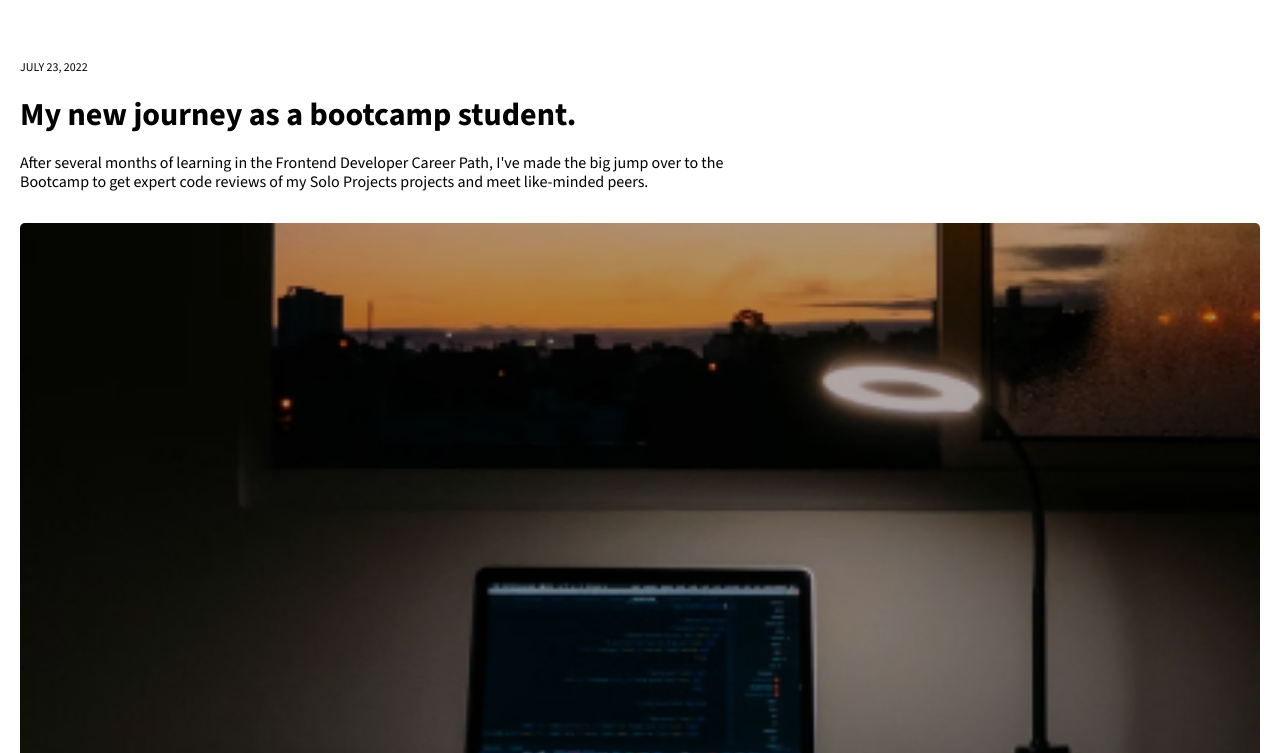
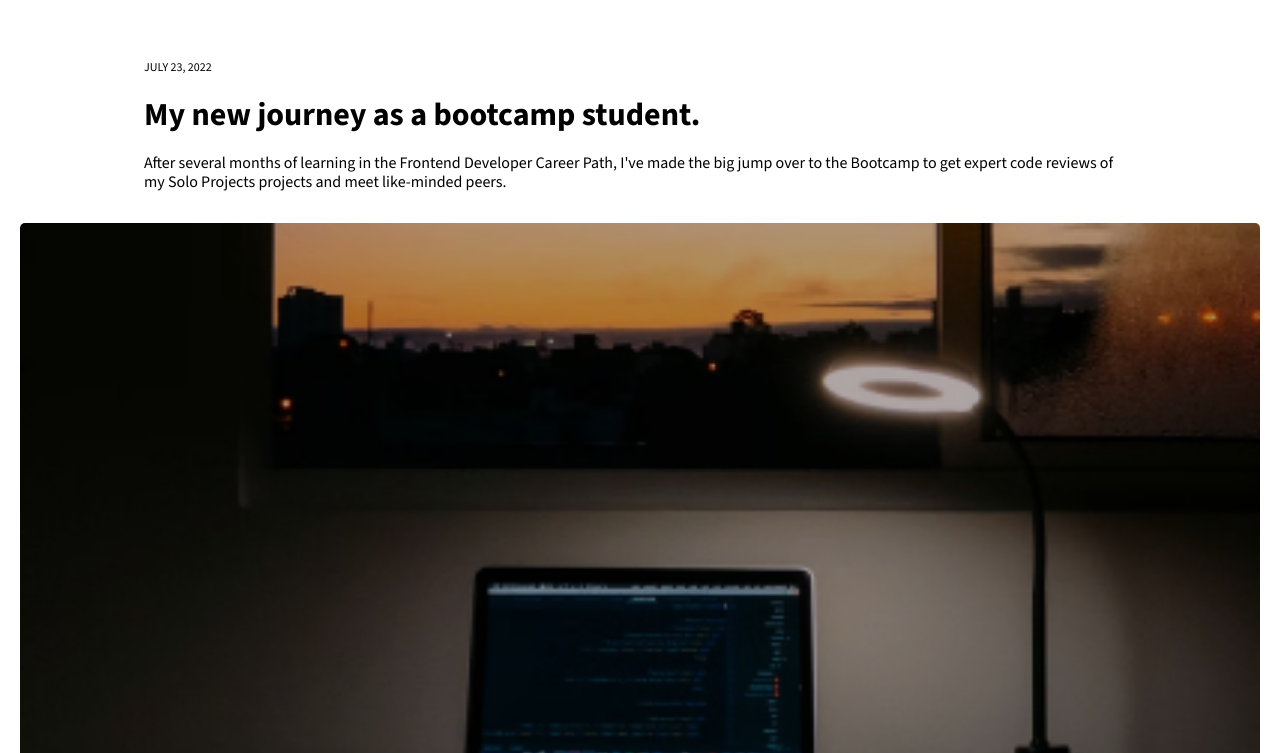
Before and after one commit to Shanmukh459/Learning-journal, a website built with Vite: page index.html in a window 1280 px wide. Both pictures are taken after a click on the button "HOME". Shown: the part 47-800 px from the top of the page. Built offline with nearby package versions, Linux system fonts and the light colour scheme.

Commit message:
widescreen styles for home screen

```diff
--- a/css/style.css
+++ b/css/style.css
@@ -7,7 +7,11 @@ body {
     margin: 0;
     padding: 0;
     font-family: 'Source Sans 3', sans-serif;
-    position:relative;
+    height: 100svh;
+}
+
+.container {
+    height: 100%;
 }
 
 /* HEADER */
@@ -72,16 +76,13 @@ a {
     font-size: 0.75rem;
 }
 
-.hero-desc {
-    font-weight: 300;
-}
-
 /* Main section/blogs */
 
 .blogs-container {
     display: flex;
     flex-direction: column;
     padding: 2rem 1.25rem;
+    gap: 1rem;
 }
 
 /* .blog {
@@ -155,11 +156,6 @@ footer p {
     padding: 2rem 1.25rem;
 }
 
-.home,
-.about {
-    font-weight: 400;
- }
-
 /* HOME PAGE */
 
 .home-hero h1,
@@ -200,7 +196,7 @@ footer p {
     }
 
     .hero-desc {
-        width: 60%;
+        width: 80%;
     }
 
     .blogs-container {
@@ -210,4 +206,12 @@ footer p {
         padding: 2rem;
     }
 
+    .home-hero h3,
+    .home-hero p,
+    .home-hero h1 {
+        width: 80%;
+        margin-left: auto;
+        margin-right: auto;
+    }
+
 }
--- a/index.js
+++ b/index.js
@@ -39,7 +39,7 @@ function getHomePageHeroHtml() {
     <section class="home-hero">
         <p class="date">july 23, 2022</p>
         <h1>My new journey as a bootcamp student.</h1>
-        <p class="home hero-desc">After several months of learning in the Frontend Developer Career Path, I've made the big jump over to the Bootcamp to get expert code reviews of my Solo Projects projects and meet like-minded peers.</p>
+        <p class="home-hero-desc">After several months of learning in the Frontend Developer Career Path, I've made the big jump over to the Bootcamp to get expert code reviews of my Solo Projects projects and meet like-minded peers.</p>
         <img src="images/article-image-hero.png">
         <h3>How I stay committed to learning</h3>
         <p>I like to think of myself as a lifelong learner. I used to spend hours and hours learning, then try to create simple projects using what I learned or work new techniques into existing projects.</p>
```
